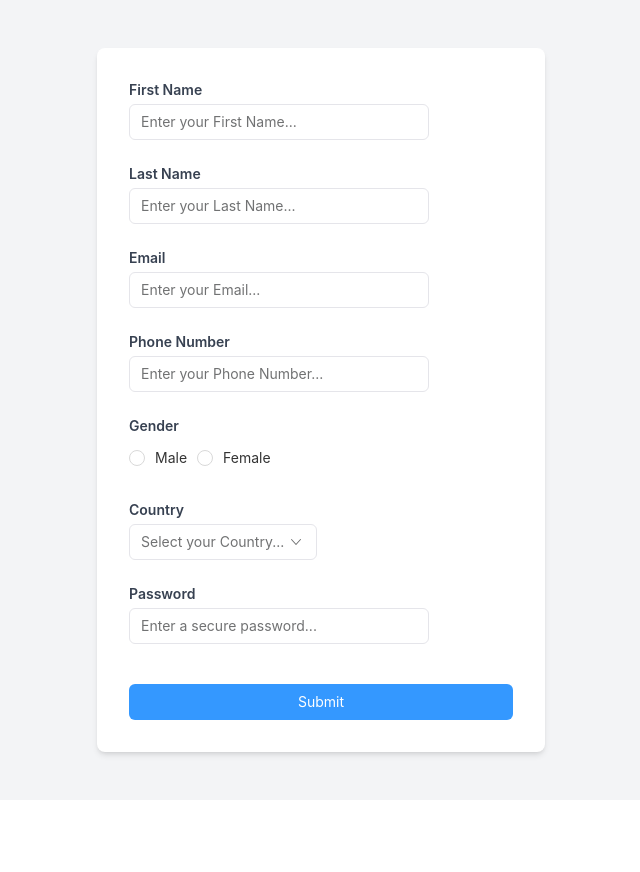
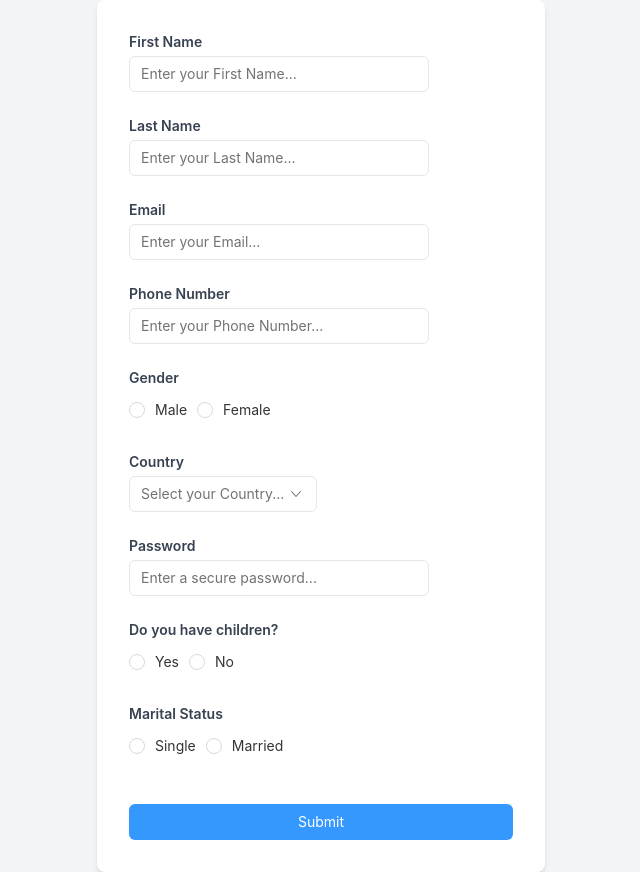
Before and after one commit to mitramansouri/rsuite-project-atlas, a React (Create React App) app: page / in a window 1280 px wide. Shown: the whole page, without its empty margins (319-959 px from the left). Before the commit the page ends 800 px from the top, so only its background shows below. Built offline with nearby package versions, Linux system fonts and the light colour scheme.

Commit message:
dynamic fields work but its not at the right place

```diff
--- a/src/App.js
+++ b/src/App.js
@@ -7,27 +7,6 @@ import formFields from './formFields.json';
 const { StringType } = Schema.Types;
 
 // Create a dynamic schema based on your `formFields`
-// const generateSchema = (fields) => {
-//   const schemaObject = fields.reduce((acc, field) => {
-//     let type = StringType().isRequired(`${field.label} is required`);
-//     if (field.type === 'email') {
-//       type = type.isEmail('Please enter a valid email address');
-//     }
-//     if (field.type === 'password') {
-//       type = type.minLength(6, 'Password must be at least 6 characters long');
-//     }
-//     if (field.type === 'phone') {
-//       type = type
-//         .pattern(/^\d+$/, 'Phone number must contain only numeric values')
-//         .minLength(10, 'Phone number must be at least 10 digits long');
-//     }
-//     acc[field.name] = type;
-//     return acc;
-//   }, {});
-
-//   return Schema.Model(schemaObject);
-// };
-
 const generateSchema = (fields) => {
   const schemaObject = fields.reduce((acc, field) => {
     let type = StringType();
@@ -70,6 +49,75 @@ const App = () => {
     }
   };
 
+  // return (
+  //   <div className="flex items-center justify-center min-h-screen bg-gray-100">
+  //     <Form
+  //       ref={formRef} // Assign the form reference here
+  //       model={schema}
+  //       formValue={formValues}
+  //       onChange={setFormValues}
+  //       onCheck={setErrors}
+  //       className="bg-white p-8 rounded-lg shadow-md w-full max-w-md space-y-4"
+  //     >
+  //       {formFields.map((field, index) => {
+  //         // Conditional rendering for "First Child's Name" field
+  //         if (field.name === 'firstchildName' && formValues.children !== 'Yes') {
+  //           return null;
+  //         }
+
+  //         // Conditional rendering for "Spouse's Name" field
+  //         if (field.name === 'spouseName' && formValues.maritalStatus !== 'Married') {
+  //           return null;
+  //         }
+
+  //         return (
+  //           <Form.Group controlId={field.name} key={index}>
+  //             <Form.ControlLabel className="block font-semibold text-gray-700">
+  //               {field.label}
+  //             </Form.ControlLabel>
+
+  //             {field.type === 'textfield' || field.type === 'email' || field.type === 'password' || field.type === 'phone' ? (
+  //               <Form.Control
+  //                 name={field.name}
+  //                 type={field.inputType || 'text'}
+  //                 placeholder={field.placeholder}
+  //                 accepter={Input}
+  //               />
+  //             ) : field.type === 'radio' ? (
+  //               <Form.Control
+  //                 name={field.name}
+  //                 accepter={RadioGroup}
+  //                 inline
+  //               >
+  //                 {field.values.map((option, i) => (
+  //                   <Radio key={i} value={option} className="mr-4">
+  //                     {option}
+  //                   </Radio>
+  //                 ))}
+  //               </Form.Control>
+  //             ) : field.type === 'select' ? (
+  //               <Form.Control
+  //                 name={field.name}
+  //                 accepter={SelectPicker}
+  //                 data={field.values.map((option) => ({ label: option, value: option }))}
+  //                 placeholder={field.placeholder}
+  //                 block
+  //               />
+  //             ) : null}
+  //           </Form.Group>
+  //         );
+  //       })}
+
+  //       <Button
+  //         appearance="primary"
+  //         onClick={handleSubmit}
+  //         className="w-full bg-blue-500 text-white font-bold py-2 px-4 rounded hover:bg-blue-600"
+  //       >
+  //         Submit
+  //       </Button>
+  //     </Form>
+  //   </div>
+  // );
   return (
     <div className="flex items-center justify-center min-h-screen bg-gray-100">
       <Form
@@ -80,7 +128,18 @@ const App = () => {
         onCheck={setErrors}
         className="bg-white p-8 rounded-lg shadow-md w-full max-w-md space-y-4"
       >
-        {formFields.map((field, index) => (
+        {formFields.map((field, index) => {
+          if (field.name === 'spouseName' || field.name === 'maritalStatus') {
+            // Skip rendering the fields here to handle them together below
+            return null;
+          }
+
+          // Conditional rendering for "First Child's Name" field
+          if (field.name === 'firstchildName' && formValues.children !== 'Yes') {
+            return null;
+          }
+
+          return (
             <Form.Group controlId={field.name} key={index}>
               <Form.ControlLabel className="block font-semibold text-gray-700">
                 {field.label}
@@ -114,12 +173,37 @@ const App = () => {
                   block
                 />
               ) : null}
+            </Form.Group>
+          );
+        })}
 
-            {/* {errors[field.name] && (
-              <p className="text-red-500 text-sm mt-1">{errors[field.name]}</p>
-            )} */}
+        {/* Handle Marital Status and Spouse's Name together */}
+        <Form.Group controlId="maritalStatus">
+          <Form.ControlLabel className="block font-semibold text-gray-700">
+            Marital Status
+          </Form.ControlLabel>
+          <Form.Control
+            name="maritalStatus"
+            accepter={RadioGroup}
+            inline
+          >
+            <Radio value="Single" className="mr-4">Single</Radio>
+            <Radio value="Married" className="mr-4">Married</Radio>
+          </Form.Control>
         </Form.Group>
-        ))}
+        {formValues.maritalStatus === 'Married' && (
+          <Form.Group controlId="spouseName">
+            <Form.ControlLabel className="block font-semibold text-gray-700">
+              Spouse's Name
+            </Form.ControlLabel>
+            <Form.Control
+              name="spouseName"
+              type="text"
+              placeholder="Enter your spouse's name"
+              accepter={Input}
+            />
+          </Form.Group>
+        )}
 
         <Button
           appearance="primary"
@@ -131,6 +215,7 @@ const App = () => {
       </Form>
     </div>
   );
+
 };
 
 export default App;
--- a/src/formFields.json
+++ b/src/formFields.json
@@ -76,5 +76,47 @@
       "minLength": 6,
       "errorMessage": "Password must be at least 6 characters long"
     }
+  },
+  {
+    "type": "radio",
+    "label": "Marital Status",
+    "name": "maritalStatus",
+    "values": ["Single", "Married"],
+    "validation": {
+      "required": true,
+      "errorMessage": "Please select your marital status"
+    }
+  },
+  {
+    "type": "radio",
+    "label": "Do you have children?",
+    "name": "children",
+    "values": ["Yes", "No"],
+    "validation": {
+      "required": true,
+      "errorMessage": "Please specify if you have children"
+    }
+  },
+  {
+    "type": "textfield",
+    "label": "First Child's Name",
+    "name": "firstchildName",
+    "placeholder": "Enter your First child's Name...",
+    "validation": {
+      "required": true,
+      "minLength": 2,
+      "errorMessage": "First Name must be at least 2 characters long"
+    }
+  },
+  {
+    "type": "textfield",
+    "label": "Spouse's Name",
+    "name": "spouseName",
+    "placeholder": "Enter your Spouse's Name...",
+    "validation": {
+      "required": true,
+      "minLength": 2,
+      "errorMessage": "First Name must be at least 2 characters long"
+    }
   }
 ]
```
Lines whose indentation alone changed are shown as unchanged.
